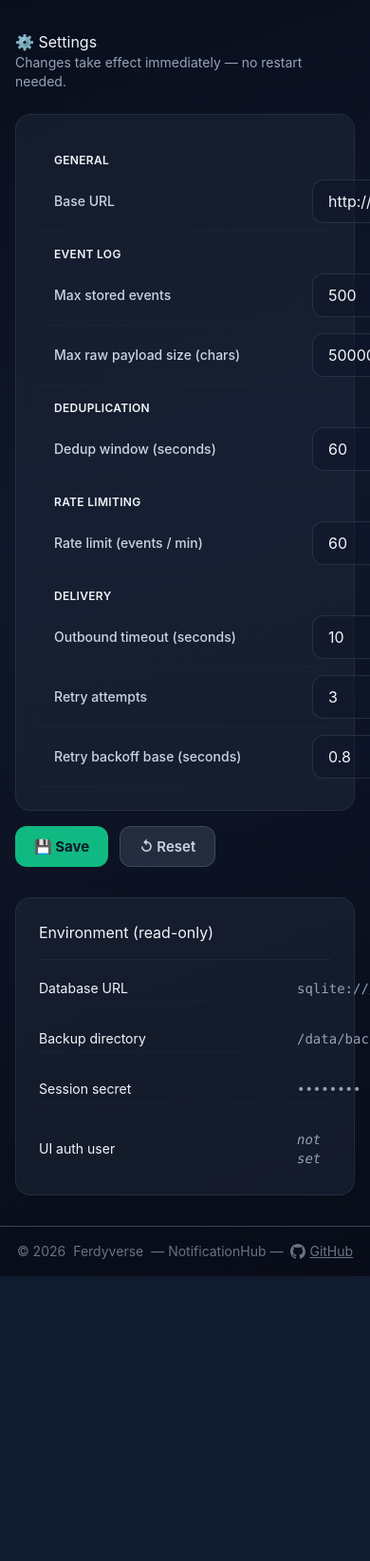
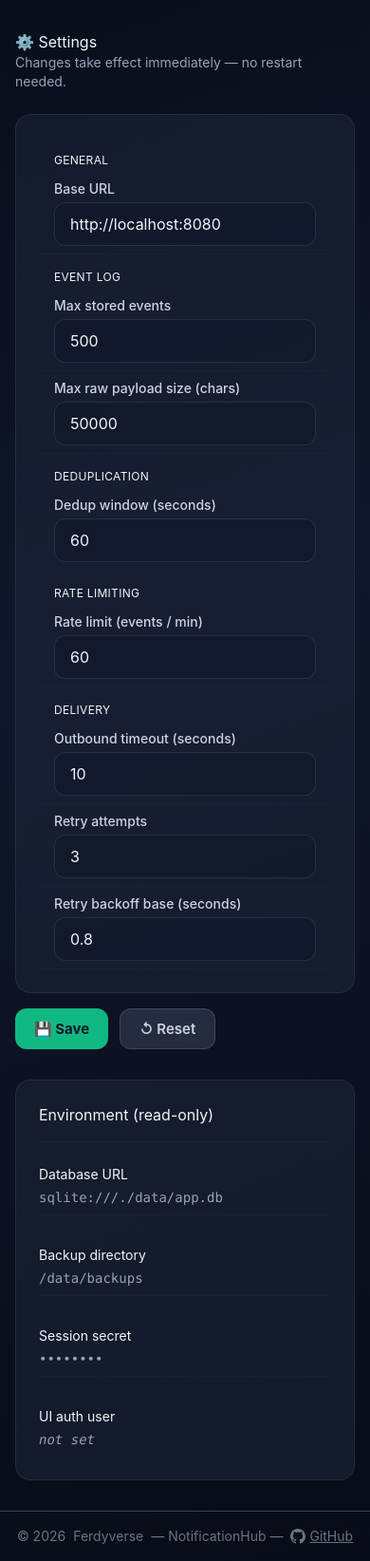
Before and after one commit to Ferdyverse/NotificationHub, a FastAPI app: page /ui/settings in a window 390 px wide; the page is wider, and only the part inside the window is pictured. Shown: the part 159-1803 px from the top of that part at 95% size. Before the commit the page ends 1503 px from the top of that part, so only its background shows below. Run offline with FastAPI, Linux system fonts and the light colour scheme; some libraries are stand-ins or nearby versions.

Commit message:
fix(ui): make settings page responsive on mobile

```diff
--- a/app/templates/settings.html
+++ b/app/templates/settings.html
@@ -1,11 +1,9 @@
 {% extends "base.html" %}
 {% block content %}
 
-<div class="mb-6 flex items-center justify-between flex-wrap gap-3">
-  <div>
-    <h1>⚙️ Settings</h1>
-    <p class="text-sm text-muted">Changes take effect immediately — no restart needed.</p>
-  </div>
+<div class="mb-6">
+  <h1>⚙️ Settings</h1>
+  <p class="text-sm text-muted">Changes take effect immediately — no restart needed.</p>
 </div>
 
 {% if saved %}
@@ -27,11 +25,11 @@
     {% for group in groups_order %}
       {% set group_keys = schema.items() | selectattr("1.group", "equalto", group) | list %}
       {% if group_keys %}
-        <div class="section-title px-4 pt-4 pb-1 text-xs uppercase tracking-wide" style="color:var(--color-accent);">{{ group }}</div>
+        <div class="px-4 pt-4 pb-1 text-xs uppercase tracking-wide" style="color:var(--color-accent);">{{ group }}</div>
         {% for key, meta in group_keys %}
           {% set val = current[key] %}
-          <div class="flex items-center gap-4 px-4 py-2 border-b border-slate-800/50 hover:bg-slate-800/20" style="min-height:2.75rem;">
-            <label for="setting_{{ key }}" class="text-sm shrink-0" style="width:16rem;margin:0;">
+          <div class="flex flex-col md:flex-row md:items-center gap-1 md:gap-4 px-4 py-2 border-b border-slate-800/50">
+            <label for="setting_{{ key }}" class="text-sm md:shrink-0 md:w-56" style="margin:0;">
               {{ meta.label }}
               {% if key in stored %}<span title="DB override active" style="color:var(--color-accent-secondary);" class="ml-1">✎</span>{% endif %}
             </label>
@@ -43,7 +41,8 @@
               {% if meta.min is defined %}min="{{ meta.min }}"{% endif %}
               {% if meta.max is defined %}max="{{ meta.max }}"{% endif %}
               value="{{ val }}"
-              style="width:{% if meta.type in ('int','float') %}7rem{% else %}22rem{% endif %};margin:0;"
+              class="{% if meta.type in ('int','float') %}md:w-28{% else %}md:w-80{% endif %}"
+              style="margin:0;"
             />
             {% if meta.description %}
               <span class="text-xs text-muted hidden md:block">{{ meta.description }}</span>
@@ -66,9 +65,9 @@
   <div class="card-content mt-3">
     {% for key, label in readonly %}
       {% set raw = settings_get(key) %}
-      <div class="flex items-center gap-4 py-1 border-b border-slate-800/40 last:border-0">
-        <span class="text-sm shrink-0" style="width:16rem;">{{ label }}</span>
-        <span class="text-sm font-mono text-muted">
+      <div class="flex flex-col md:flex-row md:items-center gap-1 md:gap-4 py-2 border-b border-slate-800/40 last:border-0">
+        <span class="text-sm md:shrink-0 md:w-56">{{ label }}</span>
+        <span class="text-sm font-mono text-muted break-all">
           {% if key in ("session_secret", "ui_basic_auth_pass") %}••••••••
           {% elif raw %}{{ raw }}
           {% else %}<em>not set</em>{% endif %}
```
